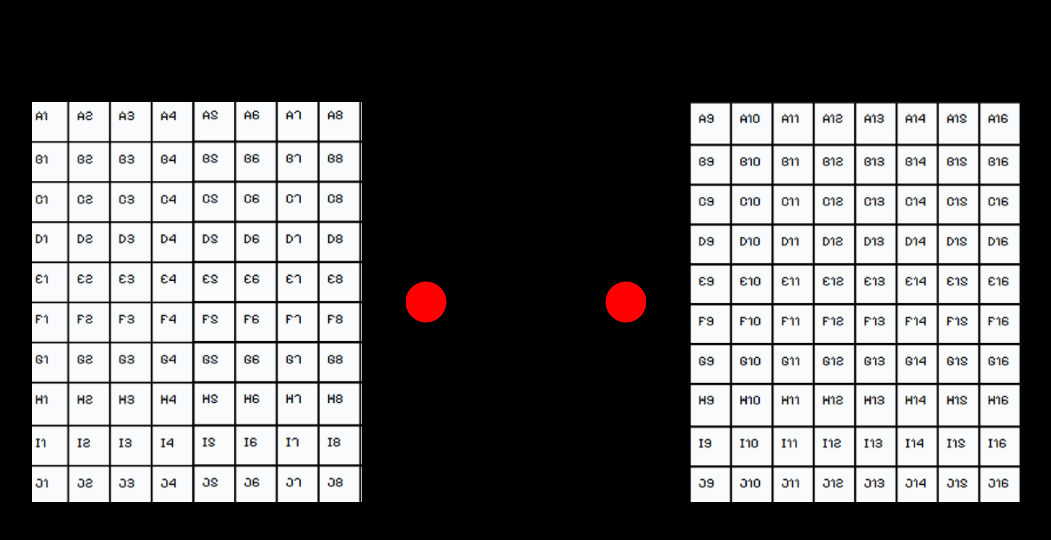
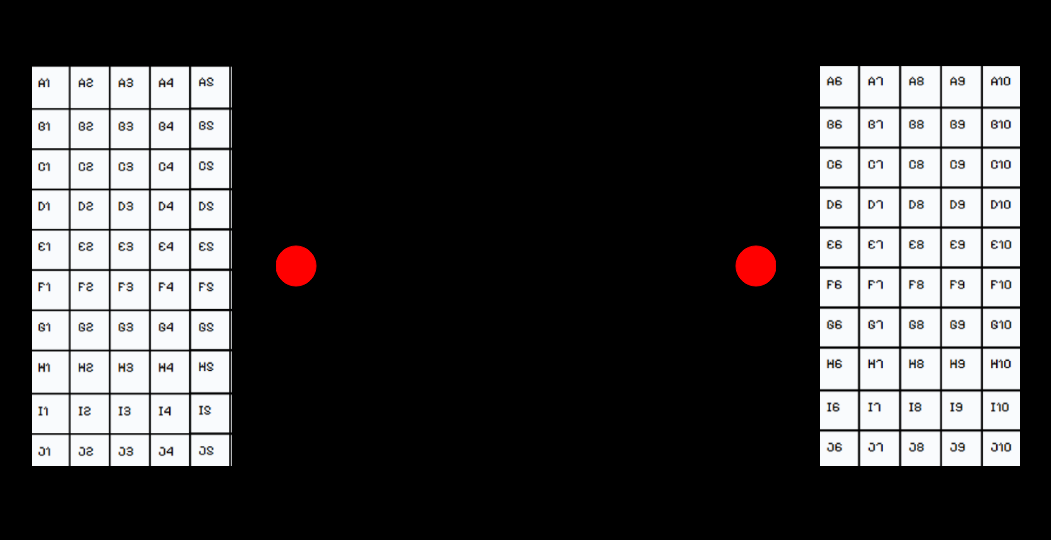
Before and after one commit to howelljian/VR, a plain HTML site: page index.html in a window 1280 px wide. Shown: the whole page, without its empty margins (114-1165 px from the left). Drawn offline with Linux system fonts and the light colour scheme.

Commit message:
Update index.html

```diff
--- a/index.html
+++ b/index.html
@@ -17,11 +17,11 @@
     </style>
 </head>
 <body style="background-color:black;">
-    <br><br><br><br><br>
+    <br><br><br>
     <center>
-        <canvas id="nCanvas" width="330" height="400"></canvas>
-        <canvas id="oCanvas" width="240" height="400"></canvas>
-        <canvas id="mCanvas" width="330" height="400"></canvas>
+        <canvas id="nCanvas" width="200" height="400"></canvas>
+        <canvas id="oCanvas" width="500" height="400"></canvas>
+        <canvas id="mCanvas" width="200" height="400"></canvas>
     </center>
     <script>
 
@@ -38,8 +38,8 @@
         }
 
 
-        setCanvasBackground("nCanvas", "Screenshot 2025-03-24 200655.png");
-        setCanvasBackground("mCanvas", "Screenshot 2025-03-24 200709.png");
+        setCanvasBackground("nCanvas", "Screenshot 2025-03-24 201955.png");
+        setCanvasBackground("mCanvas", "Screenshot 2025-03-24 202108.png");
 
 
         const canvas = document.getElementById("oCanvas");
@@ -55,7 +55,7 @@
         ctx.stroke();
 
         ctx.beginPath();
-        ctx.arc(220, 200, 20, 0, 2 * Math.PI);
+        ctx.arc(480, 200, 20, 0, 2 * Math.PI);
         ctx.fill();
         ctx.stroke();
     </script>
```
